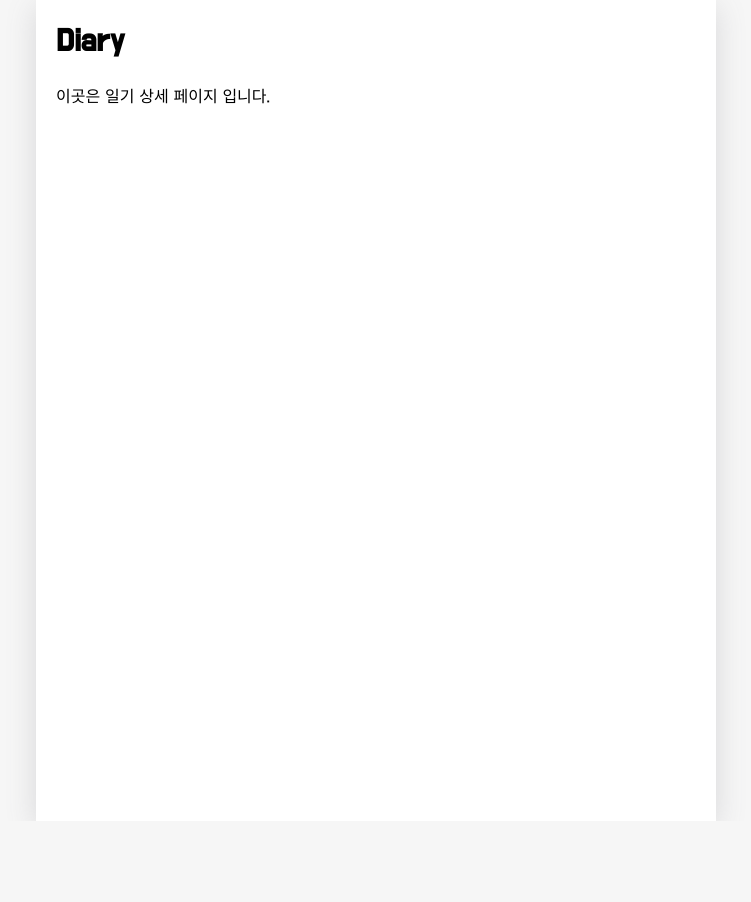
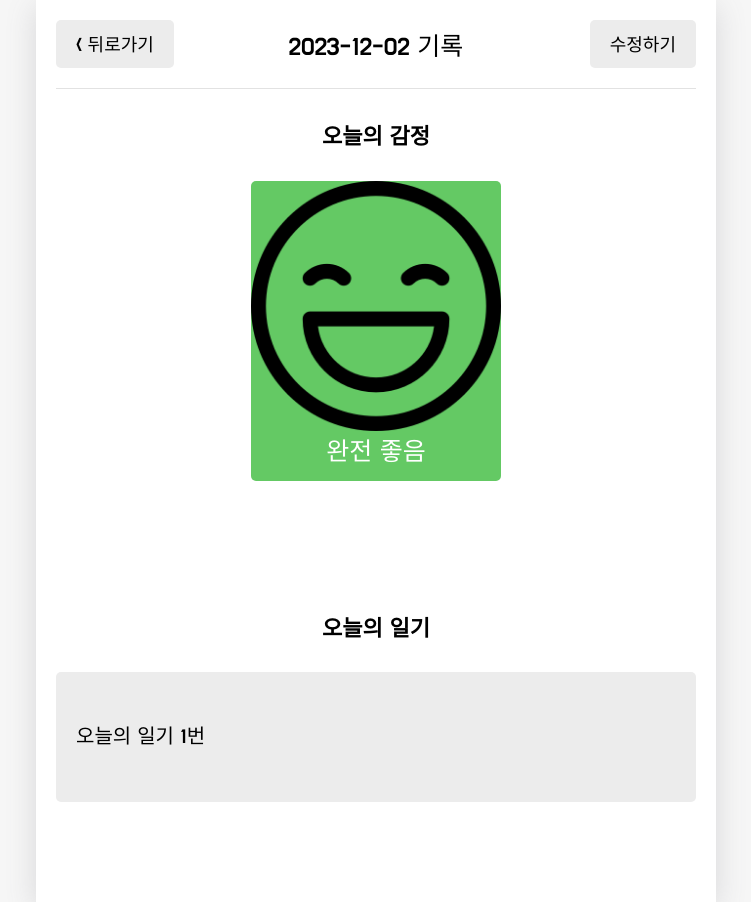
Before and after one commit to earthyoung/react_clonecoding_emotion_diary, a React (Create React App) app: page /diary/1 in a window 1280 px wide. Shown: the whole page, without its empty margins (264-1015 px from the left). Before the commit the page ends 821 px from the top, so only its background shows below. Built offline with nearby package versions, Linux system fonts and the light colour scheme; the HTML template or start-up script is replaced by a standard one.

Commit message:
feat: 일기 상세 페이지

```diff
--- a/src/App.css
+++ b/src/App.css
@@ -296,3 +296,76 @@
   background-color: #fd565f;
   color: white;
 }
+
+/* Diary */
+
+.DiaryPage {
+
+}
+
+.DiaryPage section {
+  width: 100%;
+  margin-bottom: 100px;
+  display: flex;
+  flex-direction: column;
+  align-items: center;
+  text-align: center;
+}
+
+.DiaryPage h4 {
+  font-size: 22px;
+  font-weight: bold;
+}
+
+.DiaryPage .diary_img_wrapper {
+  background-color: #ececec;
+  width: 250px;
+  height: 300px;
+  border-radius: 5px;
+  display: flex;
+  flex-direction: column;
+  /* align-items: center; */
+  /* justify-content: space-around; */
+}
+
+.DiaryPage .emotion_descript {
+  font-size: 25px;
+  color: white;
+}
+
+.DiaryPage .diary_img_wrapper_1 {
+  background-color: #64c964;
+}
+
+.DiaryPage .diary_img_wrapper_2 {
+  background-color: #9dd772;
+}
+
+.DiaryPage .diary_img_wrapper_3 {
+  background-color: #fdce17;
+}
+
+.DiaryPage .diary_img_wrapper_4 {
+  background-color: #fd8446;
+}
+
+.DiaryPage .diary_img_wrapper_5 {
+  background-color: #fd565f;
+}
+
+.DiaryPage .diary_content_wrapper {
+  width: 100%;
+  background-color: #ececec;
+  border-radius: 5px;
+  word-break: keep-all;
+  overflow-wrap: break-word;
+}
+
+.DiaryPage .diary_content_wrapper p {
+  padding: 20px;
+  text-align: left;
+  font-size: 20px;
+  font-family: "Do Hyeon";
+  font-weight: 400;
+  line-height: 2.5;
+}
--- a/src/components/DiaryEditor.js
+++ b/src/components/DiaryEditor.js
@@ -4,38 +4,9 @@
 import { useContext, useEffect, useRef, useState } from "react";
 import EmotionItem from "./EmotionItem";
 import {DiaryDispatchContext} from "./../App.js";
+import { getStringDate } from "../util/date.js";
+import { emotionList } from "../util/emotion.js";
 
-const emotionList = [
-    {
-        emotion_id: 1,
-        emotion_img: process.env.PUBLIC_URL + `/assets/emotion1.png`,
-        emotion_descript: "완전 좋음"
-    },
-    {
-        emotion_id: 2,
-        emotion_img: process.env.PUBLIC_URL + `/assets/emotion2.png`,
-        emotion_descript: "좋음"
-    },
-    {
-        emotion_id: 3,
-        emotion_img: process.env.PUBLIC_URL + `/assets/emotion3.png`,
-        emotion_descript: "그럭저럭"
-    },
-    {
-        emotion_id: 4,
-        emotion_img: process.env.PUBLIC_URL + `/assets/emotion4.png`,
-        emotion_descript: "나쁨"
-    },
-    {
-        emotion_id: 5,
-        emotion_img: process.env.PUBLIC_URL + `/assets/emotion5.png`,
-        emotion_descript: "끔찍함"
-    },
-];
-
-const getStringDate = (date) => {
-    return date.toISOString().slice(0, 10);
-};
 
 const DiaryEditor = ({isEdit, originData}) => {
 
@@ -72,7 +43,7 @@
             setEmotion(originData.emotion);
             setContent(originData.content);
         }
-    }, [isEdit, originData])
+    }, [isEdit, originData]);
 
     return (
         <div className="DiaryEditor">
--- a/src/pages/Diary.js
+++ b/src/pages/Diary.js
@@ -1,16 +1,65 @@
-import { useParams } from "react-router-dom";
+import { useContext, useEffect, useState } from "react";
+import { useNavigate, useParams } from "react-router-dom";
+import {DiaryStateContext} from "./../App.js";
+import { getStringDate } from "../util/date.js";
+import MyHeader from "../components/MyHeader.js";
+import MyButton from "../components/MyButton.js";
+import { emotionList } from "../util/emotion.js";
 
 const Diary = () => {
 
     const {id} = useParams();
-    console.log(id);
+    const [data, setData] = useState();
+    const diaryList = useContext(DiaryStateContext);
+    const navigate = useNavigate();
 
-    return (
-        <div>
-            <h1>Diary</h1>
-            <p>이곳은 일기 상세 페이지 입니다.</p>
+    useEffect(()=> {
+        if(diaryList.length >= 1) {
+            const targetDiary = diaryList.find((it) => parseInt(it.id) === parseInt(id));
+            if (targetDiary) {
+                setData(targetDiary);
+            } else  {
+                alert("없는 일기입니다.");
+                navigate("/", {replace: true});
+            }
+        }
+    }, [diaryList, id]);
+
+    if (!data) {
+        return <div className="DiaryPage">
+            로딩중입니다...
         </div>
-    );
+    } else {
+
+        const curEmotionData = emotionList.find((it) => parseInt(it.emotion_id) === parseInt(data.emotion));
+
+        return (
+            <div className="DiaryPage">
+                <MyHeader headText={`${getStringDate(new Date(data.date))} 기록`}
+                leftChild={<MyButton text="< 뒤로가기" onClick={() => navigate(-1)}/>}
+                rightChild={<MyButton text="수정하기" onClick={()=>navigate(`/edit/${data.id}`)}/>}/>
+                <article>
+                    <section>
+                        <h4>오늘의 감정</h4>
+                        <div className={["diary_img_wrapper", `diary_img_wrapper_${data.emotion}`].join(" ")}>
+                            <img src={curEmotionData.emotion_img} />
+                            <div className="emotion_descript">
+                                {curEmotionData.emotion_descript}
+                            </div>
+                        </div>
+                    </section>
+                    <section>
+                        <h4>오늘의 일기</h4>
+                        <div className="diary_content_wrapper">
+                            <p>{data.content}</p>
+                        </div>
+                    </section>
+                </article>
+            </div>
+        );
+    }
+
+
 };
 
 export default Diary;
--- a/src/pages/Edit.js
+++ b/src/pages/Edit.js
@@ -16,6 +16,7 @@
             if (targetDiary) {
                 setOriginData(targetDiary);
             } else {
+                alert("없는 일기입니다.");
                 navigate("/", {replace: true})
             }
         }
--- /dev/null
+++ b/src/util/date.js
@@ -0,0 +1,3 @@
+export const getStringDate = (date) => {
+    return date.toISOString().slice(0, 10);
+};
--- /dev/null
+++ b/src/util/emotion.js
@@ -0,0 +1,27 @@
+export const emotionList = [
+    {
+        emotion_id: 1,
+        emotion_img: process.env.PUBLIC_URL + `/assets/emotion1.png`,
+        emotion_descript: "완전 좋음"
+    },
+    {
+        emotion_id: 2,
+        emotion_img: process.env.PUBLIC_URL + `/assets/emotion2.png`,
+        emotion_descript: "좋음"
+    },
+    {
+        emotion_id: 3,
+        emotion_img: process.env.PUBLIC_URL + `/assets/emotion3.png`,
+        emotion_descript: "그럭저럭"
+    },
+    {
+        emotion_id: 4,
+        emotion_img: process.env.PUBLIC_URL + `/assets/emotion4.png`,
+        emotion_descript: "나쁨"
+    },
+    {
+        emotion_id: 5,
+        emotion_img: process.env.PUBLIC_URL + `/assets/emotion5.png`,
+        emotion_descript: "끔찍함"
+    },
+];
```
